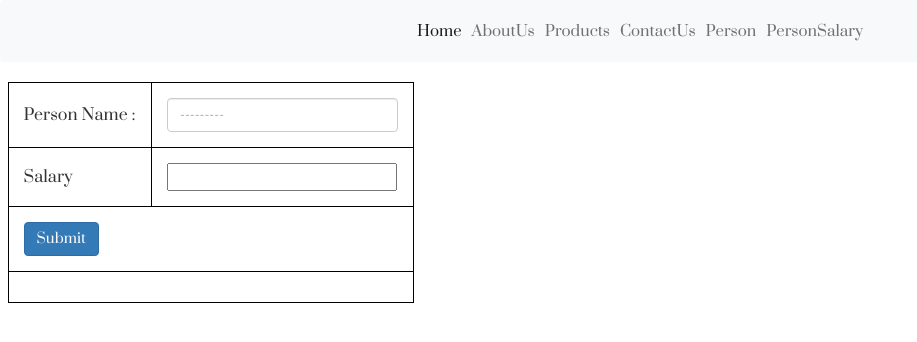
After one commit to soni743/djangoexamples, a Django app: page /personsalary/ in a window 1280 px wide. The commit adds this page. Shown: the top 342 px of the page, without its empty margins (0-917 px from the left). Run offline with Django 3.2, Linux system fonts and the light colour scheme; data comes from the database, SQL or seed files in the repository; both versions use the stored data as it was after the commit; some libraries are stand-ins or nearby versions.

Commit message:
Database Saved Completed!

```diff
--- a/myapp/forms.py
+++ b/myapp/forms.py
@@ -5,3 +5,8 @@ class PersonForm(ModelForm):
     class Meta:
         model = Person
         fields = '__all__'
+
+class PersonSalaryForm(ModelForm):
+    class Meta:
+        model = PersonSalary
+        fields='__all__'
--- a/myapp/models.py
+++ b/myapp/models.py
@@ -4,28 +4,28 @@ from django.db import models
 
 class Person(models.Model):
     name = models.CharField("Full Name :",max_length=200,null=True)
-    city = models.CharField(max_length=100,null=True)
+    # city = models.CharField(max_length=100,null=True,verbose_name="City :")
     GENDER = (
         ('Male','Male'),
         ('Female','Female'),
         ('Others','Others')
     )
-    gender = models.CharField(max_length=10, choices=GENDER, default='Male')
+    gender = models.CharField(max_length=10, choices=GENDER, default='Male',verbose_name="Gender :")
 
     CITY = (
         ('Baroda','Baroda'),
         ('Surat','Surat'),
         ('Ahmedabad','Ahmedabad')
     )
-    city = models.CharField(max_length=100,choices =CITY, default='Baroda')
-    contactno = models.IntegerField(null=True)
-    zipcode = models.IntegerField(null=True)
+    city = models.CharField(max_length=100,choices =CITY, default='Baroda',verbose_name="City")
+    contactno = models.IntegerField(null=True,verbose_name="Contact No. :")
+    zipcode = models.IntegerField(null=True,verbose_name="Zip Code :")
 
     def __str__(self):
         return  f"{self.name}"
 
 class PersonSalary(models.Model):
-    userperson = models.ForeignKey(Person, on_delete=models.CASCADE,verbose_name="Person Data :")
+    userperson = models.ForeignKey(Person, on_delete=models.CASCADE,verbose_name="Person Name :")
     salary = models.IntegerField(null=True)
 
     def __str__(self):
--- /dev/null
+++ b/myapp/static/css/tablestyle.css
@@ -0,0 +1,12 @@
+table, th, td {
+    border: 1px solid black;
+    border-collapse: collapse;
+
+}
+th, td {
+    padding: 15px;
+}
+
+table{
+    width: 50%;
+}
--- a/myapp/templates/navbar.html
+++ b/myapp/templates/navbar.html
@@ -18,7 +18,9 @@
           <li class="nav-item">
             <a class="nav-link" href="{% url 'personpage' %}">Person</a>
           </li>
-
+          <li class="nav-item">
+            <a class="nav-link" href="{% url 'personsalarypage' %}">PersonSalary</a>
+          </li>
         </ul>
       </div>
     </div>
--- /dev/null
+++ b/myapp/templates/personsalary.html
@@ -0,0 +1,48 @@
+{% extends 'index.html' %}
+{% load static %}
+{% block title %}Person's Salary{% endblock%}
+{% block contents %}
+    <div class='row'>
+        <div class='col-md-8'>
+            <link rel='stylesheet' href='{% static "css/tablestyle.css" %}'>
+            <form method='POST'>
+                 {% csrf_token %}
+                 <!-- {{form.as_p}} -->
+
+                <table>
+                    <tr>
+                        <td>{{form.userperson.label}}</td>
+                        <td>{{form.userperson}}</td>
+                    </tr>
+                    <tr>
+                        <td>{{form.salary.label}}</td>
+                        <td>{{form.salary}}</td>
+                    </tr>
+                    <tr>
+                        <td colspan='2'>    <button type='submit' class='btn btn-primary'>Submit</button></td>
+                    </tr>
+                    <tr>
+                        <td colspan='2'>
+                            {% if messages %}
+                                 {% for message in  messages %}
+                                    <div class="alert alert-{{message.tags}}" role="alert">
+                                         {{message}}
+                                     </div>
+                                 {% endfor %}
+                            {% endif %}
+                        </td>
+                    </tr>
+                </table>
+
+            </form>
+        </div>
+    </div>
+    <script>
+        const selectfield = document.getElementsByTagName('select')
+            selectfield[0].className += 'form-control'
+
+        const inputfield = document.getElementsByTagName('input')
+            inputfield[0].className += 'form-control'
+
+    </script>
+{% endblock %}
--- a/myapp/urls.py
+++ b/myapp/urls.py
@@ -7,5 +7,6 @@ urlpatterns = [
    path("about/",Aboutus, name='aboutuspage'),
    path("products/",Products, name='productpage'),
    path("contact/",Contacts, name='contactpage'),
-   path("person/",Person, name='personpage')
+   path("person/",Person, name='personpage'),
+   path("personsalary/",PersonSalary, name='personsalarypage'),
 ]
--- a/myapp/views.py
+++ b/myapp/views.py
@@ -1,5 +1,6 @@
 from django.shortcuts import render
 from django.http import HttpResponse
+from django.contrib import messages
 from .forms import  *
 # Create your views here.
 
@@ -31,7 +32,27 @@ def Contacts(req):
     return render(req,'contactus.html',{'email':'soni7431@gmail.com'})
 
 def Person(req):
+    form = PersonForm()
+    if req.method == 'POST':
+        form = PersonForm(req.POST)
+        if form.is_valid():
+            form.save()
+            print('Saved')
+
     context = {
         'form' : PersonForm
     }
     return render(req,'person.html',context)
+
+def PersonSalary(req):
+    form = PersonSalaryForm()
+    if req.method == 'POST':
+        form = PersonSalaryForm(req.POST)
+        if form.is_valid():
+            form.save()
+            messages.success(req, 'User Salary Saved!')
+
+    context={
+        'form' : PersonSalaryForm
+    }
+    return render(req,'personsalary.html',context)
```
Also changed, not shown: myapp/templates/person.html (+24 -1 lines), db.sqlite3.
